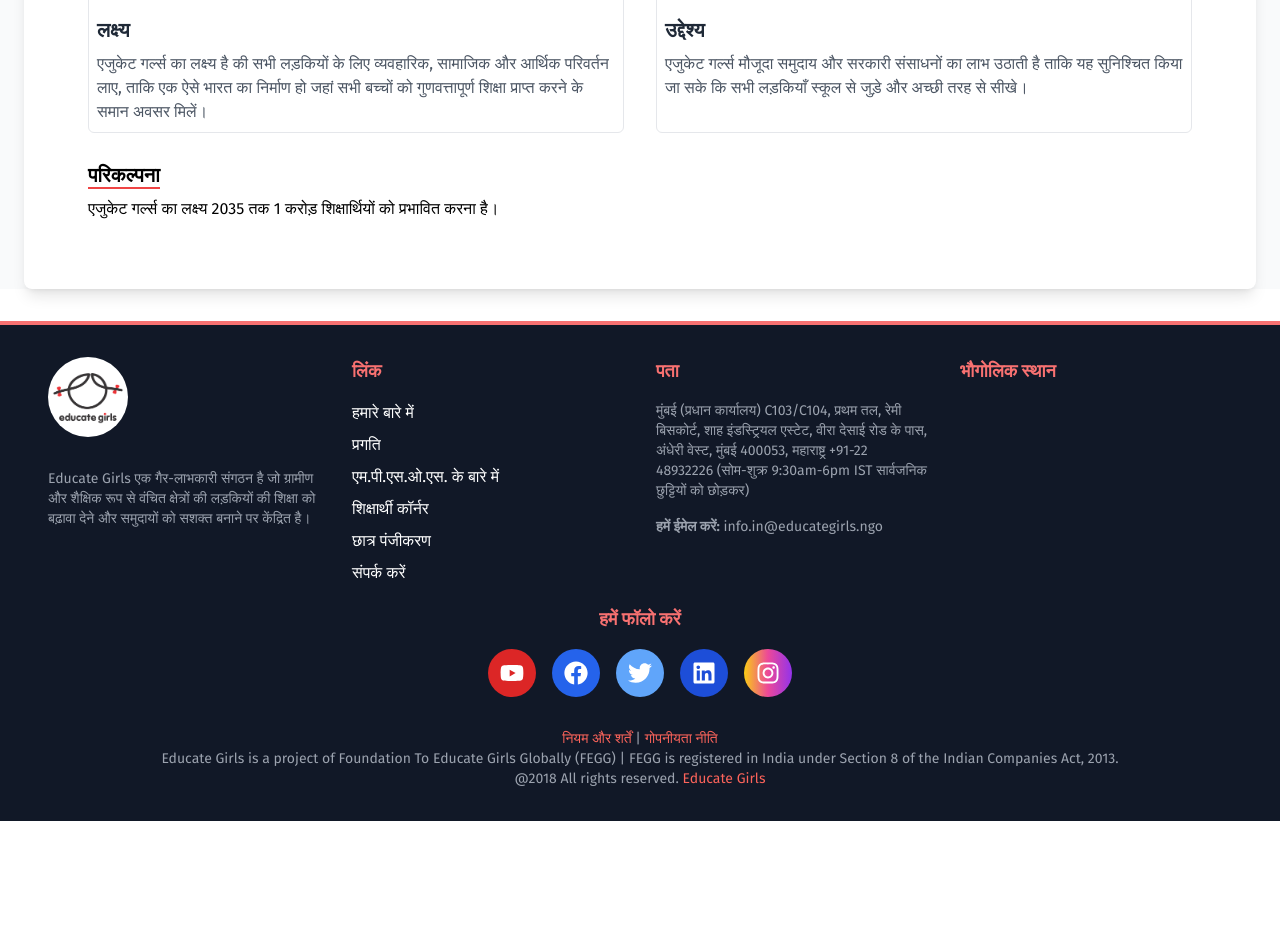
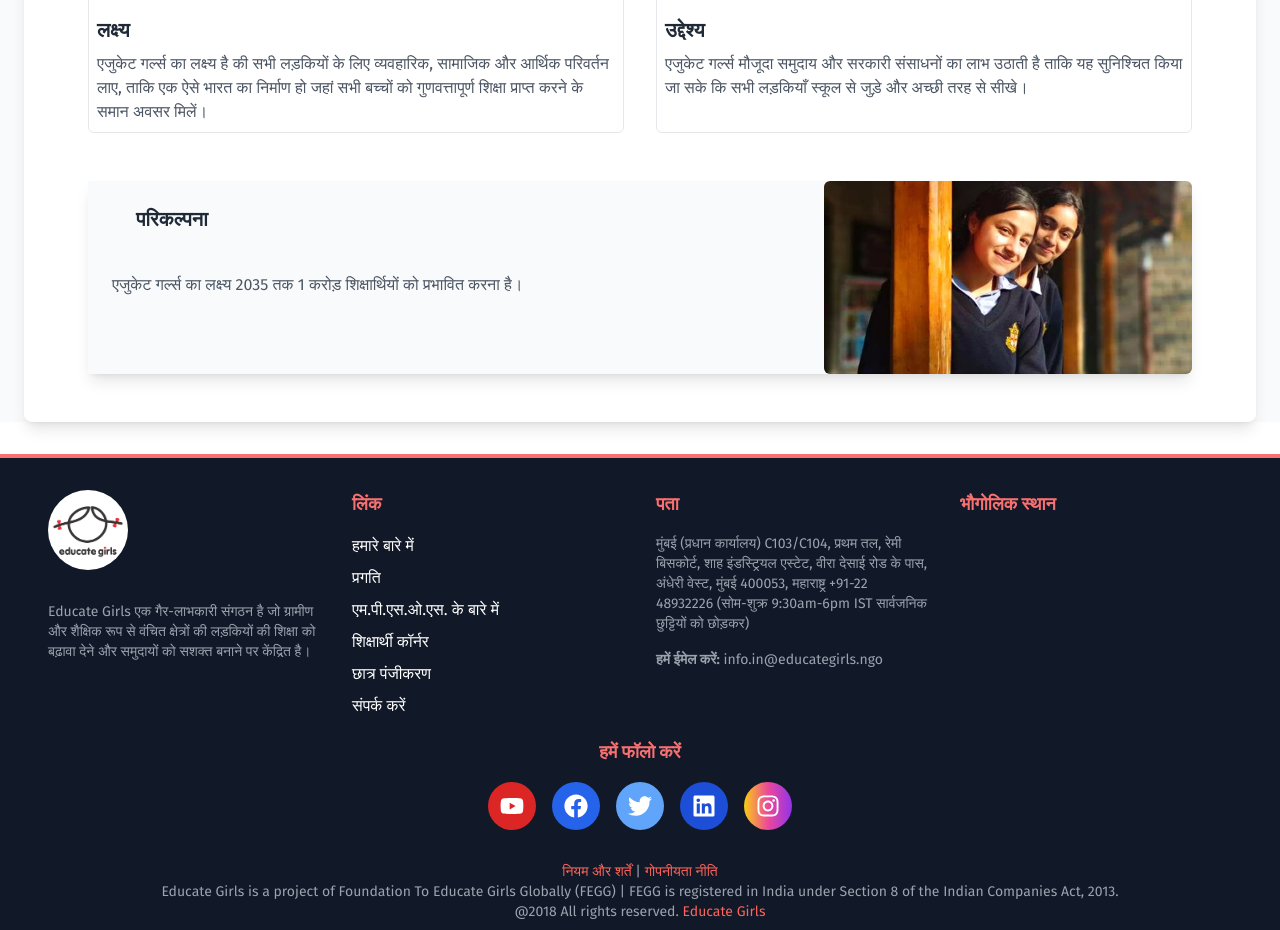
Before and after one commit to ssstechnologiesofficial/Fegg, a React (Vite) app in the folder user/: page /about in a window 1280 px wide. Shown: the part 1660-2590 px from the top of the page. Before the commit the page ends 2481 px from the top, so only its background shows below. Built offline with nearby package versions, Linux system fonts and the light colour scheme; no server answers; grey boxes are pictures that could not be loaded; a web font is replaced by a local one.

Commit message:
aligment

```diff
--- a/user/src/component/content/AboutIntro.jsx
+++ b/user/src/component/content/AboutIntro.jsx
@@ -144,15 +144,24 @@ const AboutIntro = () => {
               </p>
             </div>
           </div>
-          <div className="py-3 ">
-            <h3 className="text-xl font-semibold  mt-4 relative inline-block">
-              परिकल्पना
-              <span className="absolute left-0 bottom-0 w-full h-0.5 bg-red-500"></span>
-            </h3>
-            <p className="py-2">
-              एजुकेट गर्ल्स का लक्ष्य 2035 तक 1 करोड़ शिक्षार्थियों को प्रभावित
-              करना है।
-            </p>
+          <div
+            className="flex bg-gray-50 shadow-lg mt-12"
+            ref={historySectionRef}
+          >
+            <div className="w-2/3 pl-6">
+              <h3 className="text-xl font-semibold text-gray-800 p-6 mb-4">
+                परिकल्पना
+              </h3>
+              <p className="text-gray-600">
+                एजुकेट गर्ल्स का लक्ष्य 2035 तक 1 करोड़ शिक्षार्थियों को प्रभावित
+                करना है।
+              </p>
+            </div>
+            <img
+              src={hero}
+              alt="इतिहास"
+              className="w-1/3 rounded-md object-cover"
+            />
           </div>
         </div>
       </div>
--- a/user/src/component/content/Gallery.jsx
+++ b/user/src/component/content/Gallery.jsx
@@ -5,7 +5,7 @@ const Gallery = () => {
   const [file, setFile] = useState(null)
   return (
     <div className="galleryContainer">
-      <h1 className="text-2xl sm:text-5xl font-semibold text-white text-center my-5 border-[#fd645b] border-x-4 bg-[#00043c] pt-1 py-1 w-full">
+      <h1 className="text-2xl sm:text-5xl font-semibold text-white text-center my-5 border-[#fd645b] border-x-4 bg-[#fd645b] pt-1 py-1 w-full">
         Our Gallery
       </h1>
       <div className="media-container mt-2">
--- a/user/src/component/content/Newsletter.jsx
+++ b/user/src/component/content/Newsletter.jsx
@@ -24,7 +24,7 @@ const Newsletter = () => {
 
   return (
     <div className="galleryContainer">
-      <h1 className="text-2xl sm:text-5xl font-semibold text-white text-center my-5 border-[#fd645b] border-x-4 bg-[#00043c] pt-1 py-1 w-full">
+      <h1 className="text-2xl sm:text-5xl font-semibold text-white text-center my-5 border-[#fd645b] border-x-4 bg-[#fd645b] pt-1 py-1 w-full">
         News Letter
       </h1>
 
```
